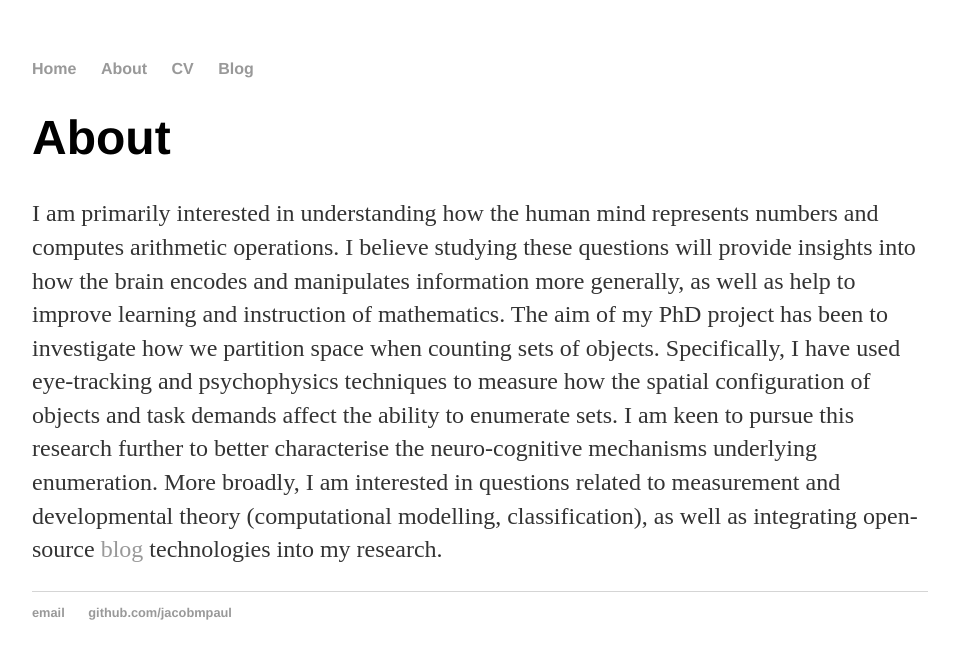
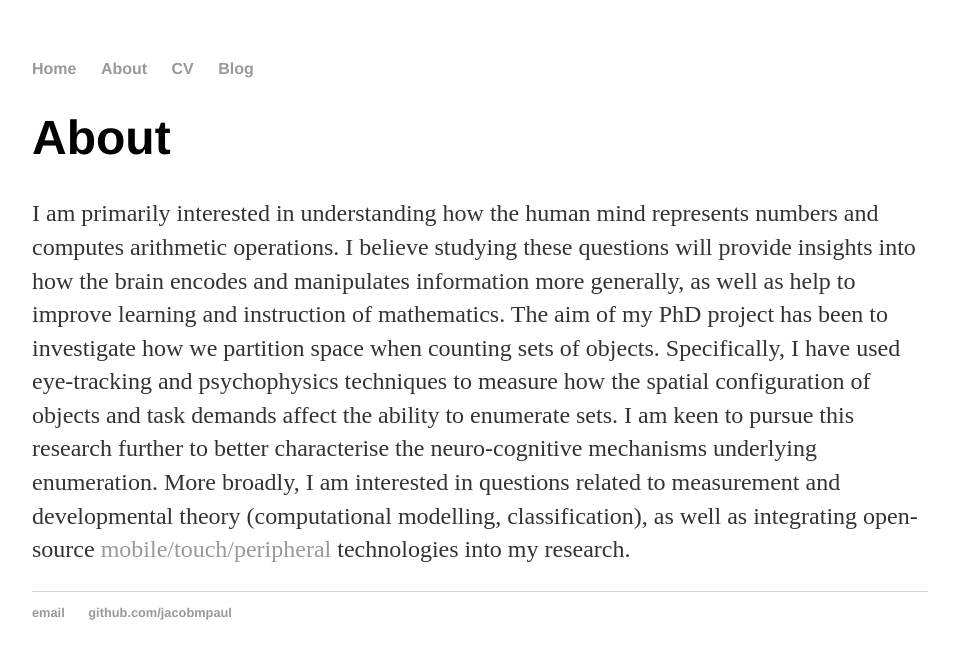
Before and after one commit to jacobmpaul/jacobmpaul.github.io, a Jekyll site: the page built from about.html, in a window 1280 px wide. Shown: the top 659 px of the page, without its empty margins (160-1119 px from the left). Built offline with Jekyll 4.4.1, drawn with Linux system fonts in a browser that asks for light colours.

Commit message:
Update about.html
fixed blog link

```diff
--- a/about.html
+++ b/about.html
@@ -12,5 +12,5 @@
   how the spatial configuration of objects and task demands affect the ability to enumerate sets. I am keen to pursue this research
   further to better characterise the neuro-cognitive mechanisms underlying enumeration. More broadly, I am interested in questions
   related to measurement and developmental theory (computational modelling, classification), as well as integrating open-source
-  <a href="/mobile/touch/peripheral">blog</a> technologies into my research.</p>
+  <a href="/blog">mobile/touch/peripheral</a> technologies into my research.</p>
 </div><!-- /.blurb -->
```
